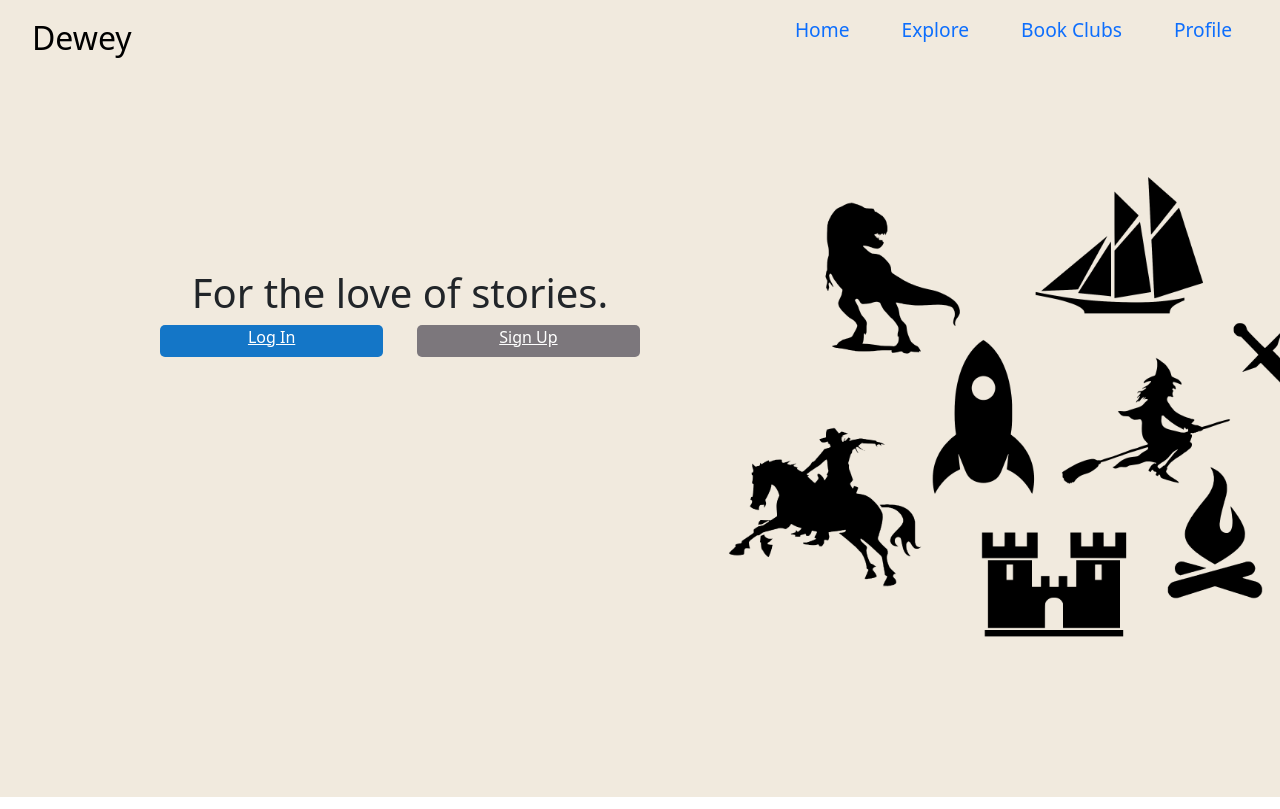
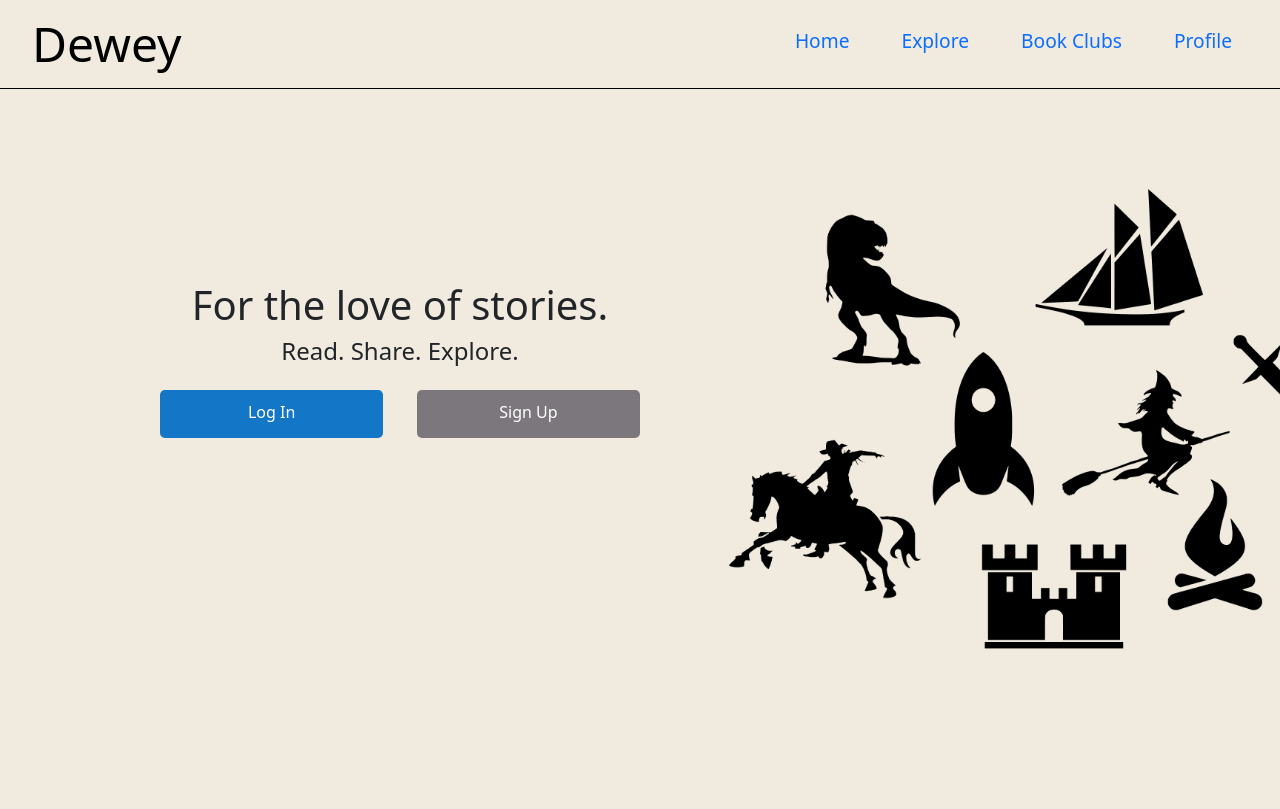
Before and after one commit to MitchA29/CapstoneFrontend, a React (Create React App) app: page / in a window 1280 px wide. Shown: the top 809 px of the page. Built offline with nearby package versions, Linux system fonts and the light colour scheme.

Commit message:
Small styling details throughout application.

```diff
--- a/src/components/LandingPage/LandingPage.css
+++ b/src/components/LandingPage/LandingPage.css
@@ -36,6 +36,7 @@ img{
     display: inline-flex;
     text-align: center;
     margin-left: 10em;
+    margin-top: 1em;
 }
 
 .LogInButton {
@@ -44,9 +45,12 @@ img{
     border: none;
     margin-right: 5%;
     margin-bottom: 5%;
+    padding: 10px;
     border-radius: 5px 5px;
     width: 15em;
-    height: 2em;
+    height: 3em;
+    text-decoration: none;
+    text-align: center;
 }
 
 .SignUpButton {
@@ -55,7 +59,9 @@ img{
     border: none;
     margin-left: 2%;
     margin-bottom: 5%;
+    padding: 10px;
     border-radius: 5px 5px;
     width: 15em;
-    height: 2em;
+    height: 3em;
+    text-decoration: none;
 }
--- a/src/components/LandingPage/LandingPage.jsx
+++ b/src/components/LandingPage/LandingPage.jsx
@@ -1,29 +1,14 @@
 import React from 'react';
 import "./LandingPage.css"
-import { NavLink } from "react-router-dom";
 import axios from 'axios';
-import { Link } from "react-router-dom";
 
 const LandingPage = (props)=>{
-    let handleSubmitLogIn = async (event) => {
-        event.preventDefault();
-        let response = await axios.post("http://127.0.0.1:8000/api/auth/login");
-        console.log(response.data);
-        localStorage.setItem("token", response.data.access);
-        window.location = "/login";
-    }
-    let handleSubmitSignUp = async (event) => {
-        event.preventDefault();
-        let response = await axios.post("http://127.0.0.1:8000/api/signup");
-        console.log(response.data);
-        localStorage.setItem("token", response.data.access);
-        window.location = "/signup";
-    }
     return(
         <div className="LandingPageParent">
             <div className="SlideOne">
                 <div className="SlideOne-text">
                     <h1 className="welcome">For the love of stories.</h1>
+                    <h4 className="slogan">Read. Share. Explore.</h4>
                 </div>
                 <div class="HomeButtons">
                     <a className="LogInButton" href="/login">Log In</a>
--- a/src/components/NavBar/NavBar.css
+++ b/src/components/NavBar/NavBar.css
@@ -8,12 +8,13 @@
     align-items: center;
     padding:  0 2rem;
     font-size: 1.2rem;
+    border-bottom: solid 1px black;
 }
 
 .nav-logo {
     text-decoration: none;
     color: black;
-    font-size: 2.0rem;
+    font-size: 3.0rem;
 }
 
 .nav-links {
@@ -21,6 +22,7 @@
     grid-template-columns: repeat(4, auto);
     grid-gap: 20px;
     list-style: none;
+    padding-top: 10px;
 }
 
 .nav-link {
```
